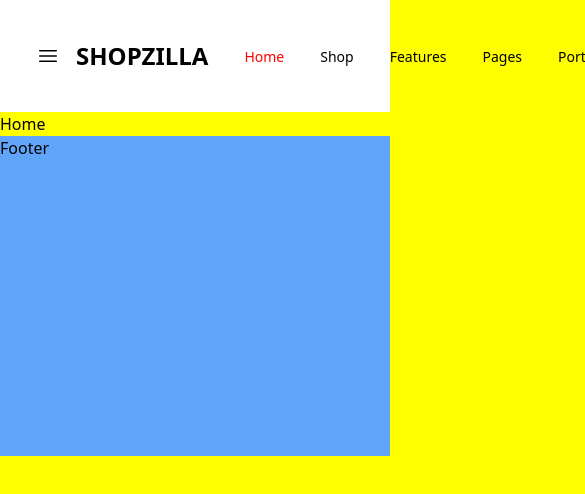
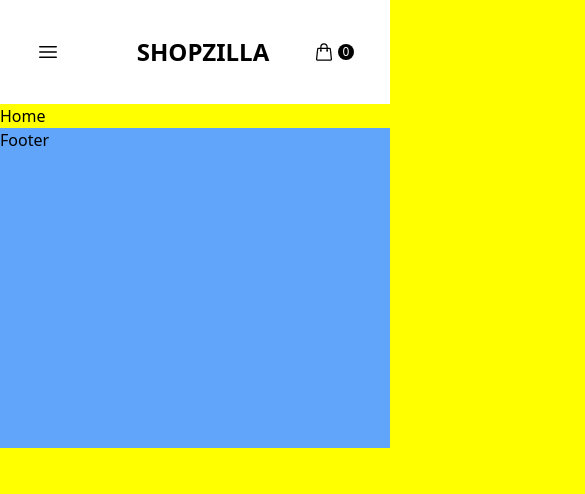
Before and after one commit to KyawZinThant22/Shopzilla-Frontend, a React (Create React App) app: page /home in a window 390 px wide. Shown: the top 494 px of the page, 585 px wide, since content can reach past the window. Built offline with nearby package versions, Linux system fonts and the light colour scheme.

Commit message:
responsive navbar added

```diff
--- a/src/assets/icons/Cart.tsx
+++ b/src/assets/icons/Cart.tsx
@@ -7,7 +7,7 @@ function Cart() {
       fill="none"
       stroke="currentColor"
       strokeWidth="1.5"
-      className="w-6 h-6"
+      className="w-5 h-5"
       viewBox="0 0 24 24"
     >
       <path
--- a/src/assets/icons/Heart.tsx
+++ b/src/assets/icons/Heart.tsx
@@ -7,7 +7,7 @@ function Heart() {
       fill="none"
       stroke="currentColor"
       strokeWidth="1.5"
-      className="w-6 h-6"
+      className="w-5 h-5"
       viewBox="0 0 24 24"
     >
       <path
--- a/src/assets/icons/Search.tsx
+++ b/src/assets/icons/Search.tsx
@@ -7,7 +7,7 @@ function Search() {
       fill="none"
       stroke="currentColor"
       strokeWidth="1.5"
-      className="w-6 h-6"
+      className="w-5 h-5"
       viewBox="0 0 24 24"
     >
       <path
--- a/src/index.css
+++ b/src/index.css
@@ -16,3 +16,23 @@ body{
 .badge{
     @apply bg-black text-white rounded-full text-xs w-4 text-center ml-1;
 }
+
+.nav-link{
+    @apply after:content-[''] after:absolute after:right-0 after:-bottom-1 after:w-0 after:border-b after:border-solid after:border-black after:transition-[width] after:duration-300
+}
+
+/* Custom Css */
+
+/* .nav-link:after{
+    content: "";
+    position: absolute;
+    right: 0;
+    bottom: -4px;
+    width: 0;
+    border-bottom: 1px solid;
+    transition: width .3s;
+}
+
+.nav-link:hover:after{
+    width: 100%;
+} */
--- a/src/section/Appbar.tsx
+++ b/src/section/Appbar.tsx
@@ -34,37 +34,41 @@ const Appbar = () => {
   ];
 
   let activeStyle = {
-    color: 'red',
+    color: 'black',
     textDecoration: 'none',
+
   };
 
   let styled = {
-    color: 'black',
+    color: '#3D3C42',
     textDecoration: 'none',
   };
 
   return (
     <div className="max-w-screen bg-white p-9">
-      <div className="flex items-center justify-between w-full mx-auto  ">
-        <div className="flex items-center space-x-4">
+      <div className="grid grid-cols-3 xl:flex xl:justify-between items-center w-full mx-auto  ">
+        <div className="col-span-2 grid grid-cols-2 items-center xl:flex xl:items-center space-x-4">
           <Bars />
-          <h1 className="font-bold uppercase text-2xl cursor-pointer">Shopzilla</h1>
+          <h1 className="font-bold uppercase text-2xl cursor-pointer justify-self-center">Shopzilla</h1>
+          <nav className='flex'>
             {navLink.map((nav) => (
               <NavLink
                 key={nav.nav}
                 to={nav.route}
                 style={({ isActive }) => (isActive ? activeStyle : styled)}
+                className='relative ml-6'
               >
-              <span className="font-light text-sm ml-5">{nav.nav}</span>
+                <span className="font-light text-sm hidden xl:block nav-link hover:after:w-full hover:after:left-0">{nav.nav}</span>
               </NavLink>
             ))}
+          </nav>
         </div>
-        <div className="flex items-center space-x-4">
-          <span className="font-light text-sm cursor-pointer">Sign in</span>
-          <div className="cursor-pointer">
+        <div className="flex items-center justify-self-end space-x-4">
+          <span className="font-light text-sm cursor-pointer hidden xl:block">Sign in</span>
+          <div className="cursor-pointer hidden xl:block">
             <Search />
           </div>
-          <div className="flex items-center cursor-pointer">
+          <div className="items-center cursor-pointer hidden xl:flex">
             <Heart />
             <label className="badge">0</label>
           </div>
```
Lines whose indentation alone changed are shown as unchanged.
